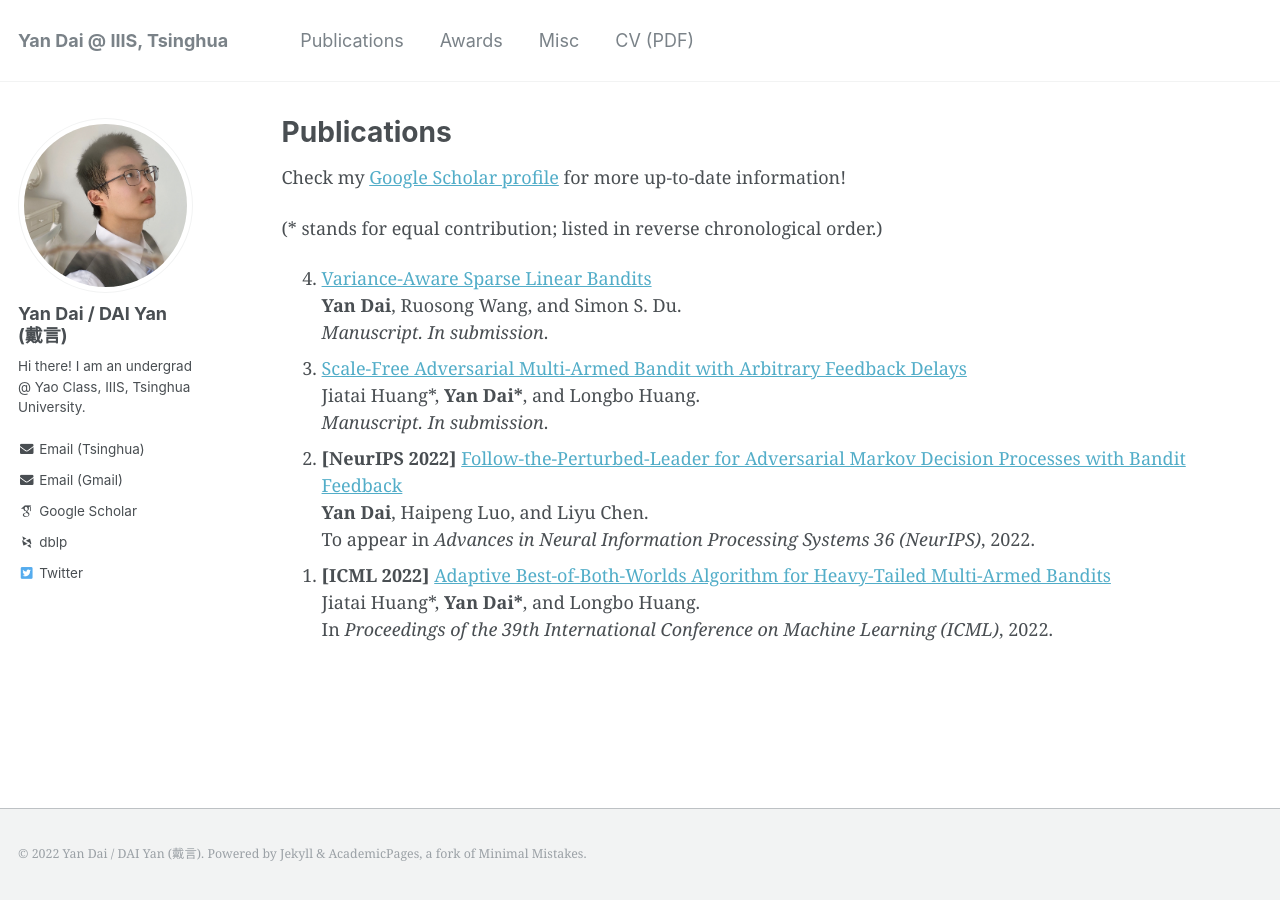
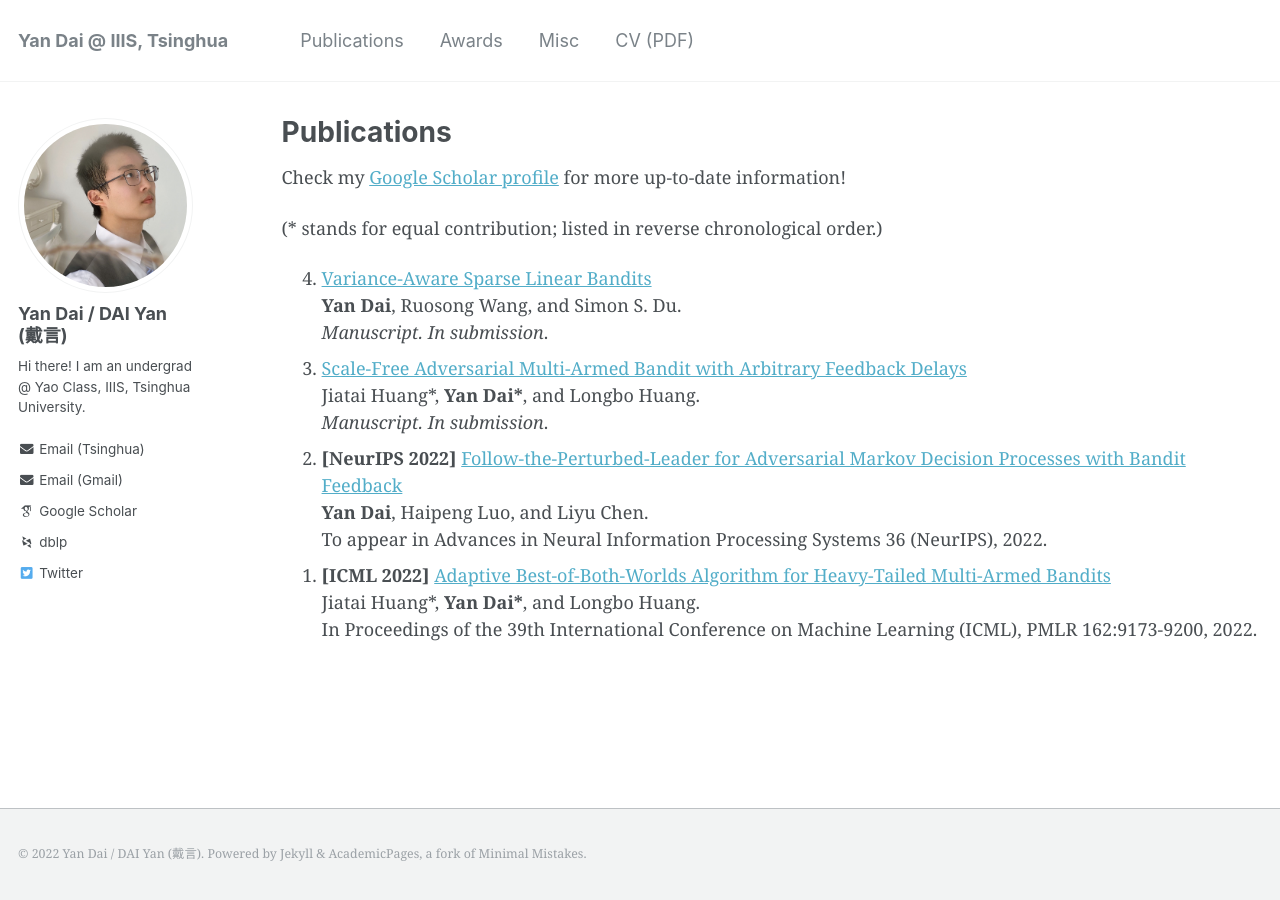
Before and after one commit to yandaichn/yandaichn.github.io, a Jekyll site: the page built from _pages/publications.md, in a window 1280 px wide. Built offline with Jekyll 4.4.1, drawn with Linux system fonts in a browser that asks for light colours; some web fonts are replaced.

Commit message:
Upd pub style

```diff
--- a/_pages/publications.md
+++ b/_pages/publications.md
@@ -17,8 +17,8 @@ Check my [Google Scholar profile](https://scholar.google.com/citations?user=gkG4
     *Manuscript. In submission*.
 1.  **\[NeurIPS 2022\]** [Follow-the-Perturbed-Leader for Adversarial Markov Decision Processes with Bandit Feedback](https://arxiv.org/abs/2205.13451)
     **Yan Dai**, Haipeng Luo, and Liyu Chen.
-    To appear in *Advances in Neural Information Processing Systems 36 (NeurIPS)*, 2022.
+    To appear in Advances in Neural Information Processing Systems 36 (NeurIPS), 2022.
 1.  **\[ICML 2022\]** [Adaptive Best-of-Both-Worlds Algorithm for Heavy-Tailed Multi-Armed Bandits](https://arxiv.org/abs/2201.11921)
     Jiatai Huang\*, **Yan Dai\***, and Longbo Huang.
-    In *Proceedings of the 39th International Conference on Machine Learning (ICML)*, 2022.
+    In Proceedings of the 39th International Conference on Machine Learning (ICML), PMLR 162:9173-9200, 2022.
 {: reversed="reversed"}
```
